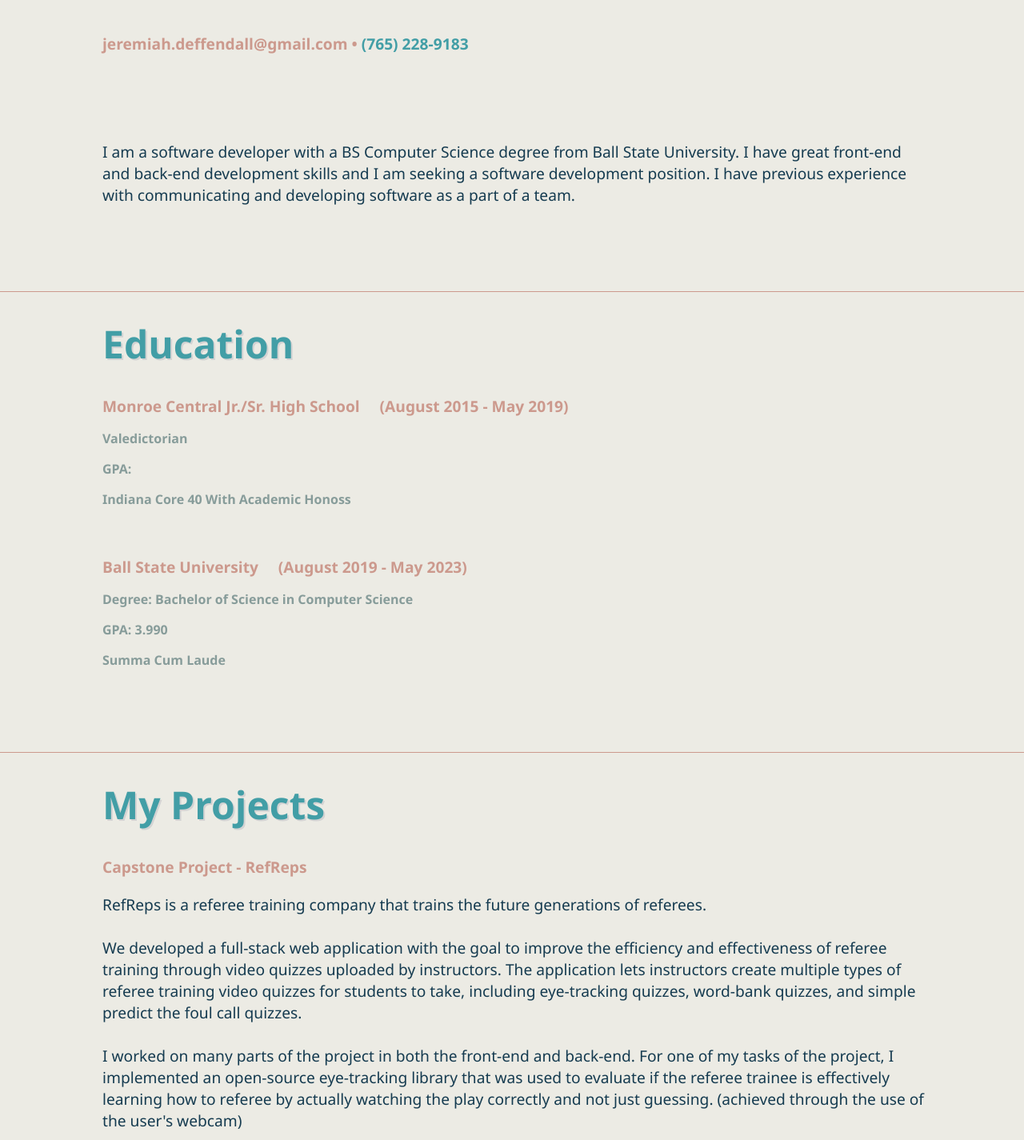
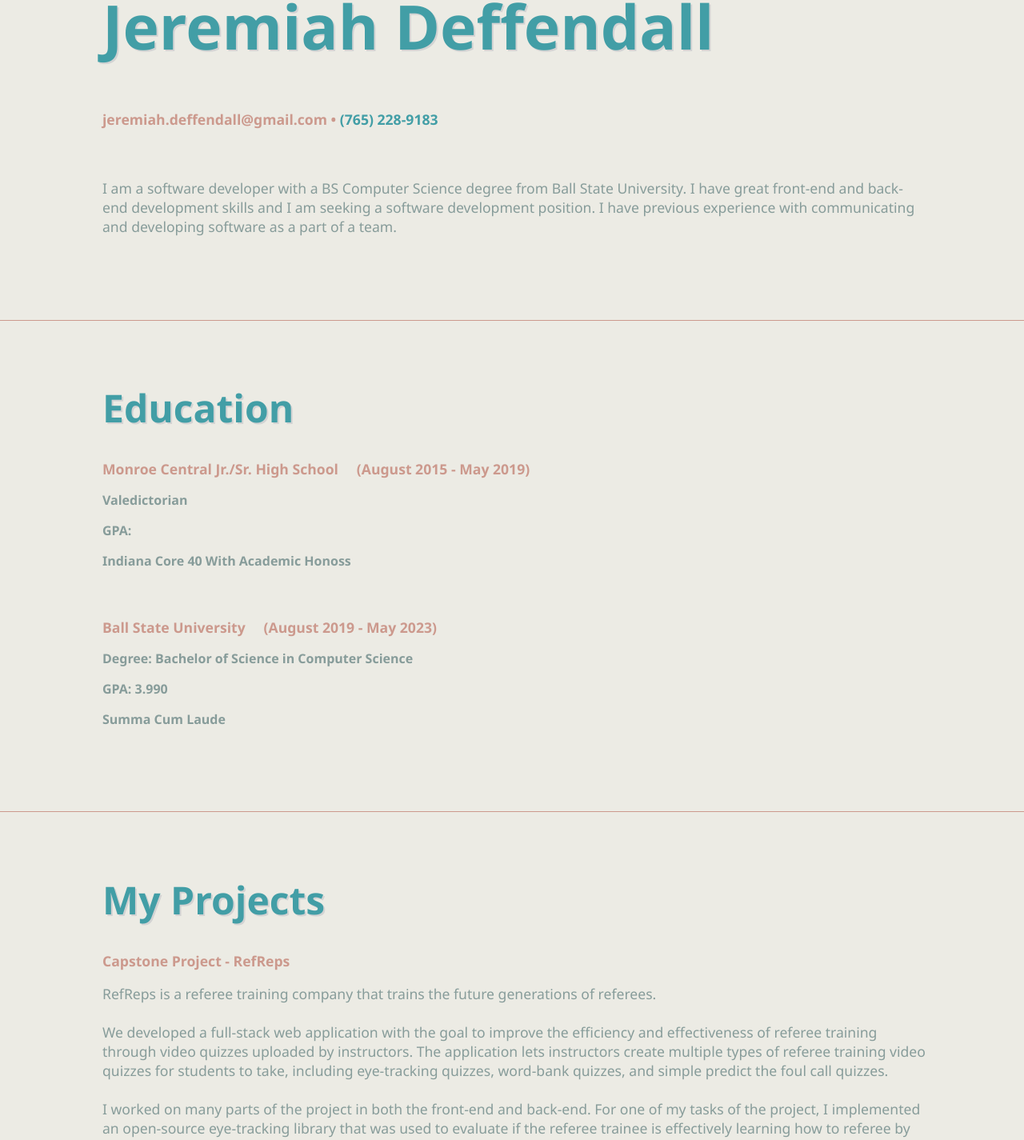
Before and after one commit to jddeffendal2/jddeffendal2.github.io, a Vue app in the folder portfolio-page/: page / in a window 1280 px wide. Shown: the part 200-1625 px from the top of the page at 80% size. Built offline with nearby package versions, Linux system fonts and the light colour scheme.

Commit message:
fix text size and color

```diff
--- a/portfolio-page/src/components/MyPortfolio.vue
+++ b/portfolio-page/src/components/MyPortfolio.vue
@@ -8,9 +8,10 @@
 <template>
   <div class="mainDiv">
     <div class="header" id="intro">
+      <br/><br/>
       <h1 class="nameHeader">Jeremiah Deffendall</h1>
       <div class="email">jeremiah.deffendall@gmail.com &#x2022; <p class="phoneNumber"> (765) 228-9183</p></div>
-      <br/><br/><br/><br/>
+      <br/><br/>
       <p class="summary"> I am a software developer with a BS Computer Science degree from Ball State University.
         I have great front-end and back-end development skills and I am seeking a software
         development position. I have previous experience with communicating and developing
@@ -19,6 +20,7 @@
       <br/><br/><br/><br/>
     </div>
     <div class="education" id="education">
+      <br/><br/>
       <h1 class="divHeaders">Education</h1>
       <div class="highSchool">
         <p class="schoolTitle">Monroe Central Jr./Sr. High School &nbsp;&nbsp;&nbsp;&nbsp;(August 2015 - May 2019)</p>
@@ -41,6 +43,7 @@
       <br/><br/><br/><br/>
     </div>
     <div class="experience" id="projects">
+      <br/><br/>
       <h1 class="divHeaders">My Projects</h1>
       <div class="projects">
         <p class="divSmallTitles">
@@ -83,6 +86,7 @@
       <br/><br/><br/><br/>
     </div>
     <div class="skills" id="skills">
+      <br/><br/>
       <h1 class="divHeaders">Skills</h1>
       <div class="mySkills">
         <p class="divSmallTitles">Languages/Frameworks</p>
@@ -113,6 +117,7 @@
       </div>
     </div>
     <div class="interests" id="aboutMe">
+      <br/><br/>
       <h1 class="divHeaders">About Me</h1>
       <div class="aboutMe">
         <div class="divSmallTitles">Interests</div>
@@ -127,6 +132,7 @@
       </div>
     </div>
     <div class="links" id="socialLinks">
+      <br/><br/>
       <h1 class="divHeaders">Social Links</h1>
       <a class="socialLink" href="https://github.com/jddeffendal2">Github</a> <br/>
       <a class="socialLink" href="https://www.linkedin.com/in/jeremiah-deffendall/">LinkedIn</a>
@@ -155,27 +161,27 @@
     margin-left: 10%;
   }
   .email {
-    font-size: 1.2rem;
+    font-size: 1.1rem;
     color: #CC998D;
     font-weight: bold;
     margin-left: 10%;
   }
   .phoneNumber {
     display: inline;
-    font-size: 1.2rem;
+    font-size: 1.1rem;
     color: #429EA6;
     font-weight: bold;
   }
   .summary {
-    color: #153B50;
-    font-size: 1.2rem;
+    color: #879C9A;
+    font-size: 1.1rem;
     margin-left: 10%;
     margin-right: 10%;
   }
 
   .projectDescription, .aboutMeDescription  {
-    color: #153B50;
-    font-size: 1.2rem;
+    color: #879C9A;
+    font-size: 1.1rem;
     margin-right: 10%;
   }
 
@@ -185,7 +191,7 @@
   .schoolTitle{
     display: inline;
     font-weight: bold;
-    font-size: 1.2rem;
+    font-size: 1.1rem;
     color: #CC998D;
   }
   .educationInfo, .skillsList, .aboutMeLIst {
@@ -194,7 +200,7 @@
   }
   .divSmallTitles {
     font-weight: bold;
-    font-size: 1.2rem;
+    font-size: 1.1rem;
     color: #CC998D;
   }
   .socialLink {
```
Also changed, not shown: 5 other files (tests, documents, lock files or other folders).
